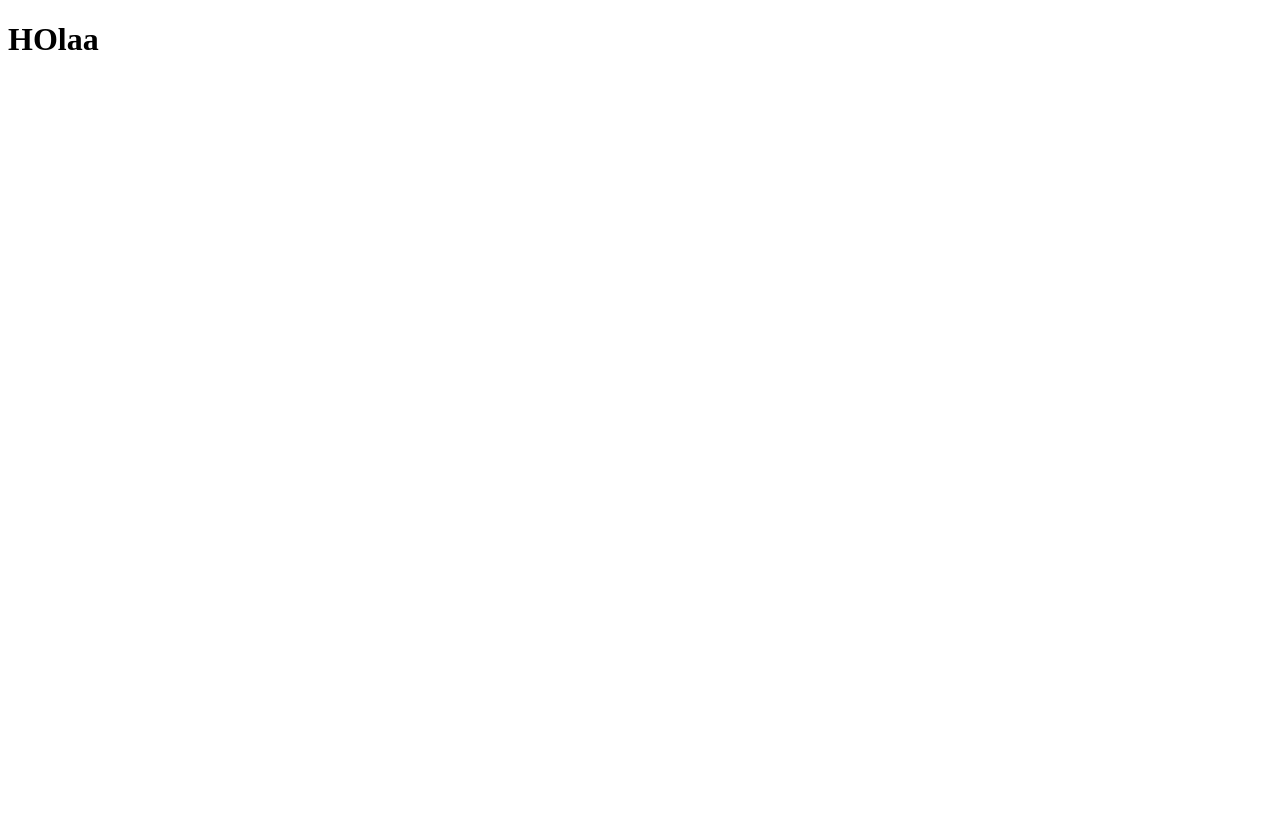
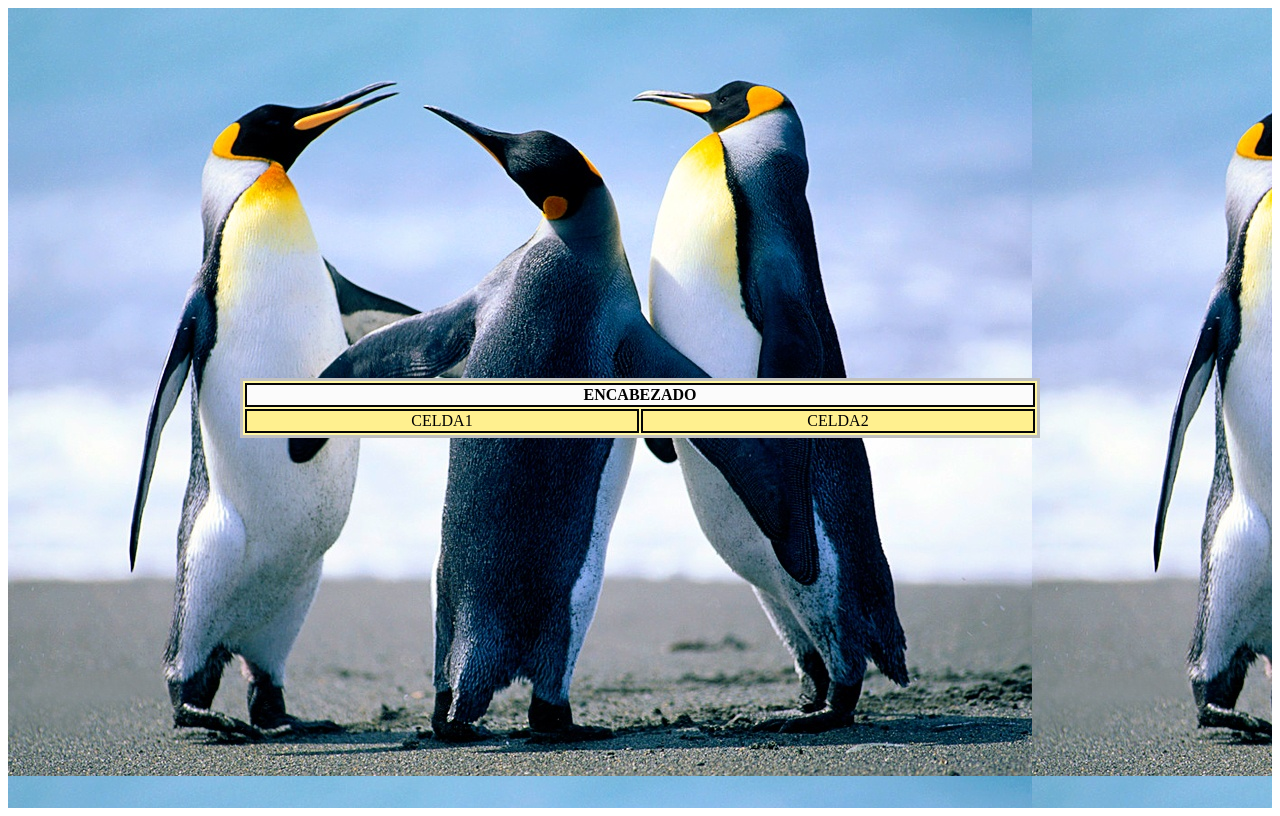
Before and after one commit to crraroldan/Retos-CSS-CR, a plain HTML site: page Reto-14/index.html in a window 1280 px wide. Drawn offline with Linux system fonts and the light colour scheme.

Commit message:
Tabla-imagen

```diff
--- a/Reto-14/css/style.css
+++ b/Reto-14/css/style.css
@@ -0,0 +1,47 @@
+
+body{
+
+
+    display: grid;
+    place-items: center;
+}
+
+table {
+    background-color: rgb(255, 246, 162);
+}
+
+table th {
+    background-color: rgb(251, 251, 251);
+}
+
+table td {
+    background-color: rgb(255, 240, 143);
+}
+
+
+.Tabla {
+    width: 800px;
+    border: 3px solid rgb(192, 192, 192);
+    margin:auto;
+}
+
+.Tabla th, .Tabla td {
+    border: 2px solid rgb(5, 5, 5);
+}
+
+
+.Recuadro{
+
+    background-color: blue;
+    width: 100%;
+    height: 100vh;
+    display: grid;
+    place-items: center;
+
+    background-image: url(../img/pingus.jpg);
+
+
+
+
+
+}
--- a/Reto-14/index.html
+++ b/Reto-14/index.html
@@ -5,8 +5,54 @@
     <meta http-equiv="X-UA-Compatible" content="IE=edge">
     <meta name="viewport" content="width=device-width, initial-scale=1.0">
     <title>Document</title>
+
+    <link href="./css/style.css" rel="stylesheet" />
 </head>
 <body>
-    <h1>HOlaa</h1>
+
+
+
+
+
+    <div class="Recuadro">
+
+
+        <table class="Tabla">
+            <tr>
+                <th colspan="2"><center>ENCABEZADO</center></th>
+           </tr>
+
+           <tr>
+               <td><center>CELDA1</center></td>
+               <td><center>CELDA2</center></td>
+           </tr>
+        </table>
+
+
+
+
+
+    </div>
+
+
+
+
+
+
+
+
+
+
+
+
+
+
+
+
+
+
+
+
+
 </body>
 </html>
```
Also changed, not shown: Reto-14/img/pingus.jpg (added).
